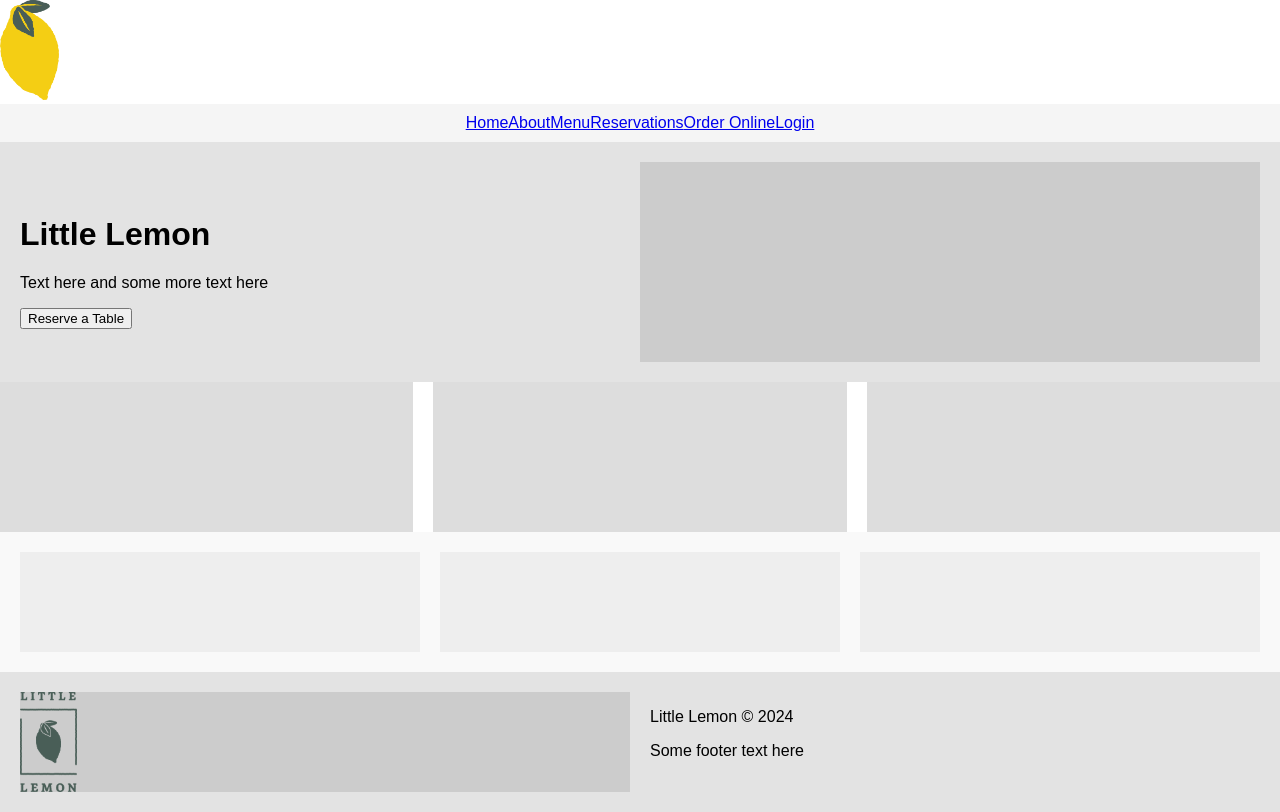
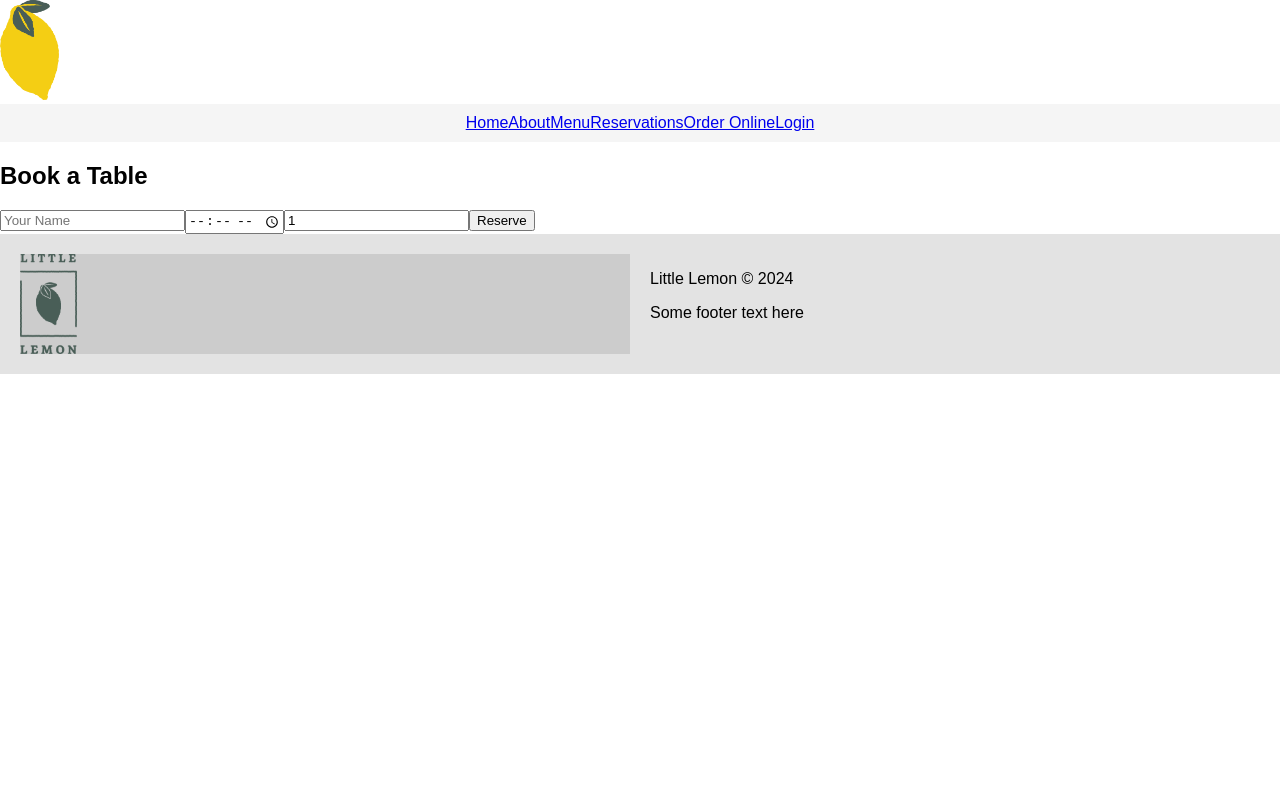
Before and after one commit to riikkana/final_lemon, a React (Create React App) app: page /booking in a window 1280 px wide. Built offline with nearby package versions, Linux system fonts and the light colour scheme.

Commit message:
routing ready

```diff
--- a/package.json
+++ b/package.json
@@ -6,6 +6,7 @@
     "cra-template": "1.2.0",
     "react": "^19.0.0",
     "react-dom": "^19.0.0",
+    "react-router-dom": "^7.0.2",
     "react-scripts": "5.0.1",
     "web-vitals": "^4.2.4"
   },
--- a/src/App.css
+++ b/src/App.css
@@ -1,3 +1,28 @@
+/* Yleinen tyylitys */
+.grid-adjustable-columns {
+  display: grid;
+  grid-template-columns: repeat(12, 1fr);  /* Voit säätää haluamasi määrän sarakkeita */
+}
+
+/* Media query pienelle näytölle (max-width: 700px) */
+@media (max-width: 700px) {
+.grid-adjustable-columns {
+  display: grid;
+  grid-auto-flow: row; /* Siirtyy riveihin, ei sarakkeisiin */
+}
+}
+
+/* Media query suurelle näytölle (min-width: 701px) */
+@media (min-width: 701px) {
+.grid-adjustable-columns {
+  width: min(1000px, 75rem); /* Rajoittaa leveyttä */
+  margin: 0 auto;            /* Keskittää */
+  grid-auto-flow: column;    /* Järjestää elementit sarakkeiksi */
+  gap: 1em;                  /* Väli sarakkeiden välillä */
+}
+}
+
+
 body {
   font-family: Arial, sans-serif;
   margin: 10;
--- a/src/App.js
+++ b/src/App.js
@@ -1,17 +1,23 @@
 import './App.css';
 import Header from './components/Header';
-import Nav from './components/Nav';
 import Main from './components/Main';
 import Footer from './components/Footer';
+import BookingPage from './components/BookingPage';
+import { BrowserRouter as Router, Routes, Route } from "react-router-dom";
+import React from 'react';
 
 function App() {
   return (
-    <>
-      <Header/>
-      <Nav/>
-      <Main/>
-      <Footer/>
-    </>
+    <Router>
+      <Header />
+        <main>
+            <Routes>
+                <Route path="/" element={<Main />} />
+                <Route path="/booking" element={<BookingPage />} />
+            </Routes>
+        </main>
+      <Footer />
+    </Router>
   );
 }
 
--- /dev/null
+++ b/src/components/BookingPage.js
@@ -0,0 +1,41 @@
+import React, { useState } from "react";
+import "../App.css";
+
+function BookingPage() {
+    const [name, setName] = useState("");
+    const [time, setTime] = useState("");
+    const [people, setPeople] = useState(1);
+
+    const handleSubmit = (e) => {
+        e.preventDefault();
+        alert(`Reservation for ${name} at ${time} for ${people} people`);
+    };
+
+    return (
+        <section className="booking">
+            <h2>Book a Table</h2>
+            <form onSubmit={handleSubmit}>
+                <input
+                    type="text"
+                    placeholder="Your Name"
+                    value={name}
+                    onChange={(e) => setName(e.target.value)}
+                />
+                <input
+                    type="time"
+                    value={time}
+                    onChange={(e) => setTime(e.target.value)}
+                />
+                <input
+                    type="number"
+                    value={people}
+                    onChange={(e) => setPeople(e.target.value)}
+                    min="1"
+                />
+                <button type="submit">Reserve</button>
+            </form>
+        </section>
+    );
+}
+
+export default BookingPage;
--- /dev/null
+++ b/src/components/CustomersSay.js
@@ -0,0 +1,20 @@
+import React from "react";
+import "../App.css";
+
+function CustomersSay() {
+    return (
+        <section className="testimonials">
+            <h2>What Our Customers Say</h2>
+            <div className="testimonial">
+                <p>"Great food and amazing atmosphere!"</p>
+                <p>- John Doe</p>
+            </div>
+            <div className="testimonial">
+                <p>"I love the pizza here, best in town!"</p>
+                <p>- Jane Smith</p>
+            </div>
+        </section>
+    );
+}
+
+export default CustomersSay;
--- a/src/components/Footer.js
+++ b/src/components/Footer.js
@@ -13,6 +13,7 @@ return (
         <p>Little Lemon © 2024</p>
         <p>Some footer text here</p>
     </div>
+
 </footer>
 );
 }
--- a/src/components/Header.js
+++ b/src/components/Header.js
@@ -1,13 +1,15 @@
 import React from "react";
 import logo from "../assets/y_logo.png";
 import "../App.css";
+import Nav from "./Nav";
 
 function Header() {
 
 return (
-    <div>
-        <img src={logo} alt="Logo" className="logo" />
-    </div>
+    <>
+    <img src={logo} alt="Logo" className="logo" />
+    <Nav />
+    </>
 );
 }
 
--- /dev/null
+++ b/src/components/Hero.js
@@ -0,0 +1,20 @@
+import React from "react";
+import "../App.css";
+import { Link } from "react-router-dom";
+
+function Hero() {
+    return (
+        <section className="hero">
+            <div className="hero-text">
+                <h1>Little Lemon</h1>
+                <p>Text here and some more text here</p>
+                <Link to="/booking">
+                <button>Reserve a Table</button>
+                </Link>
+            </div>
+            <div className="hero-image"></div>
+        </section>
+    );
+}
+
+export default Hero;
--- a/src/components/Main.js
+++ b/src/components/Main.js
@@ -1,31 +1,18 @@
 import React from "react";
 import "../App.css";
+import Hero from "./Hero";
+import Specials from "./Specials";
+import CustomersSay from "./CustomersSay";
+
 
 function Main() {
 
 return (
     <main>
-    <header className="hero">
-        <div className="hero-text">
-            <h1>Little Lemon</h1>
-            <p>Text here and some more text here</p>
-            <button>Reserve a Table</button>
-        </div>
-        <div className="hero-image"></div>
-    </header>
-
-    <section className="features">
-        <div className="feature-box"></div>
-        <div className="feature-box"></div>
-        <div className="feature-box"></div>
-    </section>
-
-    <section className="testimonials">
-        <div className="testimonial"></div>
-        <div className="testimonial"></div>
-        <div className="testimonial"></div>
-    </section>
-</main>
+        <Hero />
+        <Specials/>
+        <CustomersSay />
+    </main>
 );
 }
 
--- a/src/components/Nav.js
+++ b/src/components/Nav.js
@@ -1,16 +1,17 @@
 import React from "react";
 import "../App.css";
+import { Link } from "react-router-dom";
 
 function Nav() {
 
 return (
     <nav className="navbar">
-        <a href="#home">Home</a>
-        <a href="#about">About</a>
-        <a href="#menu">Menu</a>
-        <a href="#reservations">Reservations</a>
-        <a href="#order-online">Order Online</a>
-        <a href="#login">Login</a>
+        <Link to="/">Home</Link>
+        <Link to="/about">About</Link>
+        <Link to="/menu">Menu</Link>
+        <Link to="/reservations">Reservations</Link>
+        <Link to="/order-online">Order Online</Link>
+        <Link to="/login">Login</Link>
     </nav>
 );
 }
--- /dev/null
+++ b/src/components/Specials.js
@@ -0,0 +1,29 @@
+import React, { useEffect, useState } from "react";
+import "../App.css";
+
+function Specials() {
+    const [specials, setSpecials] = useState([]);
+
+    useEffect(() => {
+        // Tässä voisi olla API-kutsu
+        setSpecials([
+            { id: 1, name: "Spaghetti", price: "$12" },
+            { id: 2, name: "Pizza", price: "$15" },
+            { id: 3, name: "Salad", price: "$10" },
+        ]);
+    }, []);
+
+    return (
+        <section className="features">
+        {specials.map((special) => (
+          <div key={special.id} className="feature-box">
+            <h3>{special.name}</h3>
+            <h2>{special.price}</h2>
+            <p>{special.description}</p>
+          </div>
+        ))}
+      </section>
+    );
+}
+
+export default Specials;
```
Also changed, not shown: src/components/Chicago.js (added, +13 -0 lines), 1 other file (tests, documents, lock files or other folders).
